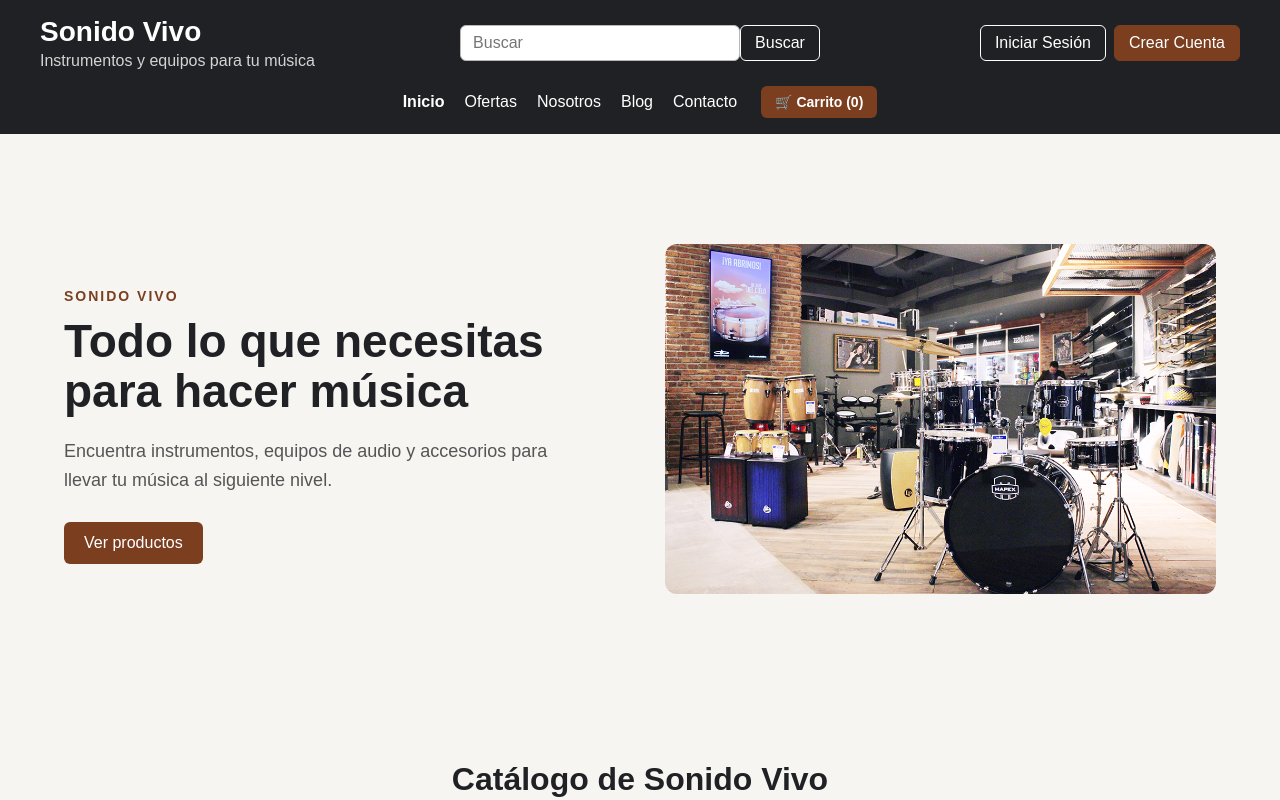
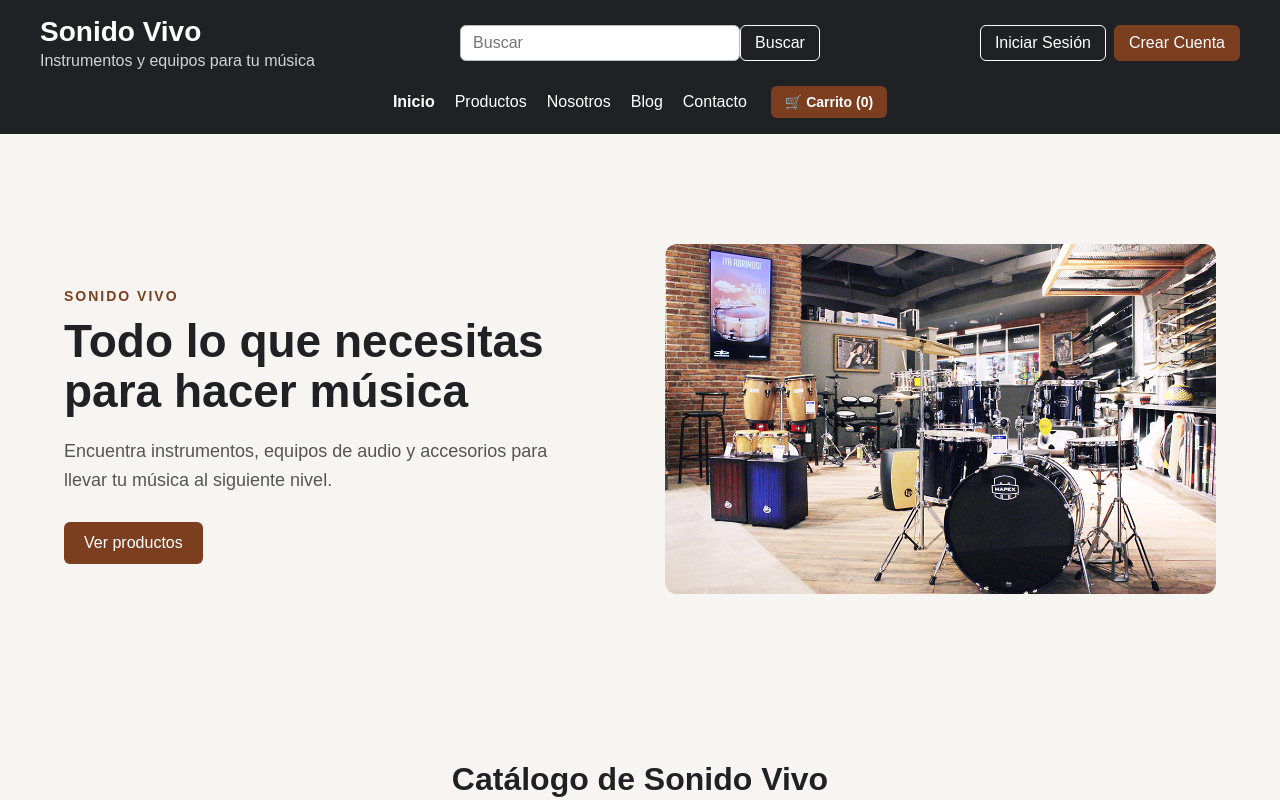
Before and after one commit to Alonso-Alvarez7/Tienda-Sonido-Vivo, a React (Vite) app in the folder Proyecto - Tienda Sonido Vivo/frontend/: page / in a window 1280 px wide. Shown: the top 800 px of the page. Built offline with nearby package versions, Linux system fonts and the light colour scheme.

Commit message:
Reemplazar enlace Ofertas por Productos en el Navbar
- Se quita el enlace Ofertas, que no tiene vista
- Se agrega el enlace Productos que lleva al catálogo (/#catalogo)

```diff
--- a/Proyecto - Tienda Sonido Vivo/frontend/src/components/Navbar.jsx
+++ b/Proyecto - Tienda Sonido Vivo/frontend/src/components/Navbar.jsx
@@ -29,9 +29,9 @@ function Navbar({ cantidadEnCarrito }) {
         <NavLink to="/" end className={claseActiva} onClick={cerrarMenu}>
           Inicio
         </NavLink>
-                <NavLink to="/ofertas" className={claseActiva} onClick={cerrarMenu}>
-                    Ofertas
-                </NavLink>
+        <Link to="/#catalogo" onClick={cerrarMenu}>
+          Productos
+        </Link>
         <NavLink to="/nosotros" className={claseActiva} onClick={cerrarMenu}>
           Nosotros
         </NavLink>
```
Lines whose indentation alone changed are shown as unchanged.
